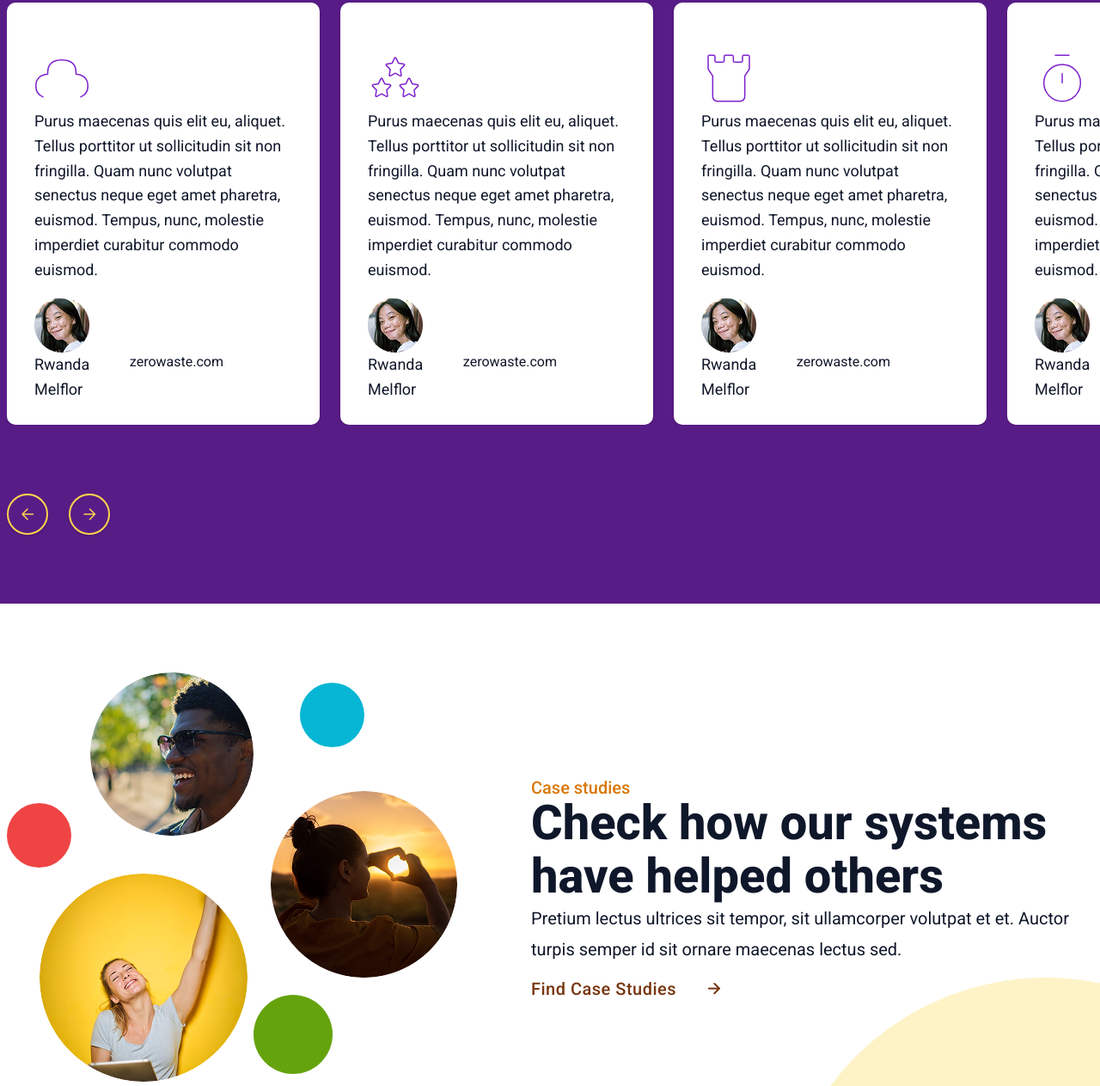
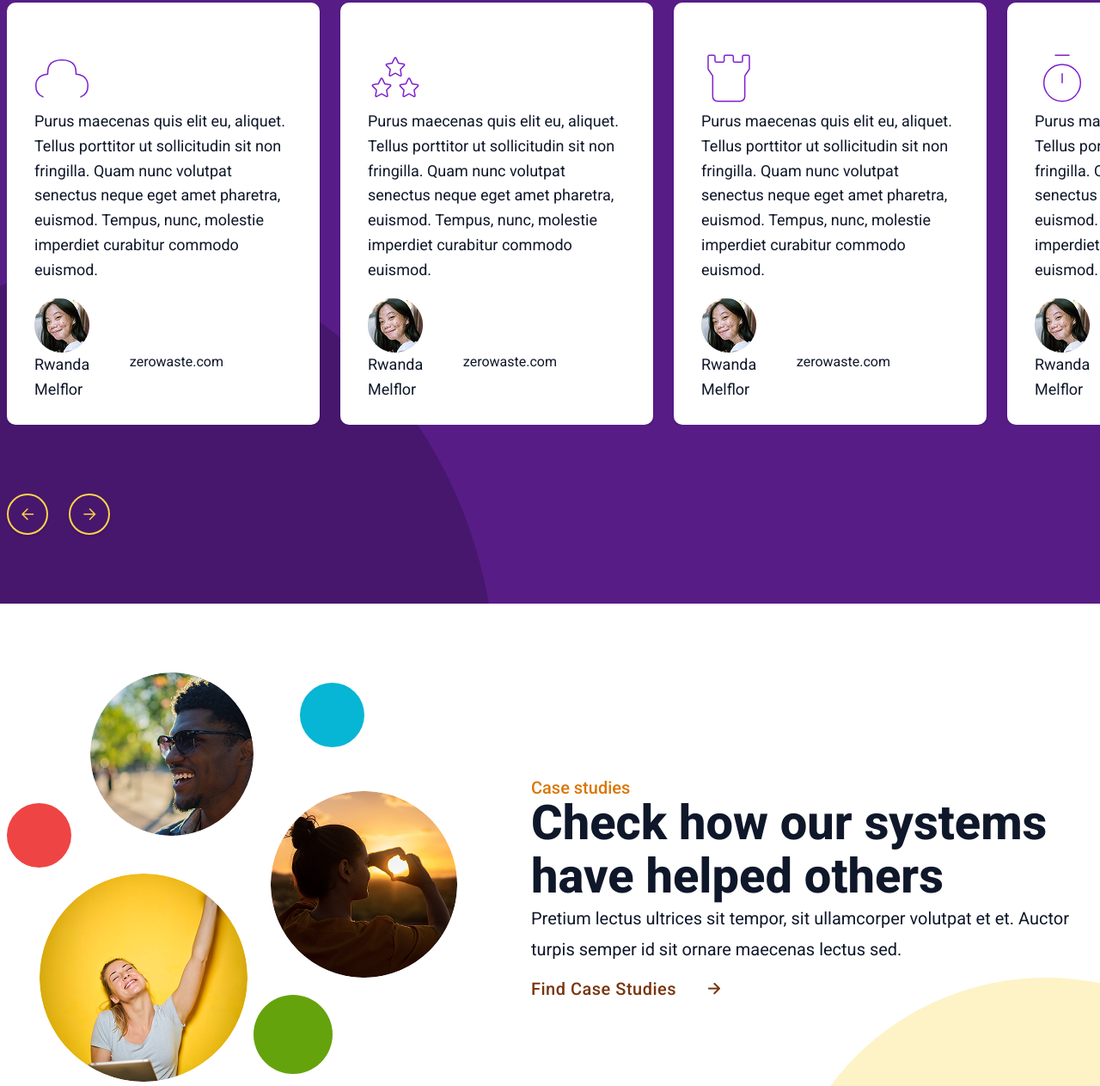
Before and after one commit to SomayehMokarramiR/MiniProject1__Solara, a plain HTML site: page index.html in a window 1280 px wide. Shown: the part 4503-5766 px from the top of the page at 86% size. Drawn offline with Linux system fonts and the light colour scheme.

Commit message:
fixed:shapes

```diff
--- a/index.html
+++ b/index.html
@@ -306,6 +306,10 @@
                 <button class="sectionFive-arrowBtn"><img src="/images/svg/arrow-left.svg" alt="arrow-left"  class="arrow-left"></button>
                 <button class="sectionFive-arrowBtn"><img src="/images/svg/arrow-right.svg"     alt="arrow-right" class="arrow-rigth"></button>
               </div>
+
+              <div class="sectionFive-vector">
+                <img src="/images/svg/VectorFive.svg" alt="VectorFive">
+              </div>
           </div>
 
         <div class="section__six">
--- a/styles/app.css
+++ b/styles/app.css
@@ -678,6 +678,9 @@ body {
   background-color: #581c87;
   display: flex;
   flex-direction: column;
+backdrop-filter: blur(10px);
+
+  position: relative;
 }
 .sectionFive__top {
   display: flex;
@@ -728,6 +731,7 @@ body {
   line-height: 24px;
   letter-spacing: 0.5px;
   color: rgba(120, 53, 15, 1);
+
 }
 /* .textBtnFive:hover {
   cursor: pointer;
@@ -742,6 +746,7 @@ body {
   opacity: 1;
   display: flex;
   overflow: hidden;
+  z-index: 2;
 }
 .sectionFive__contentBox {
   width: 364px;
@@ -841,6 +846,18 @@ body {
   width: 24px;
   height: 24px;
 }
+.sectionFive-vector {
+  width: 984.0001220703163px;
+  height: 1498.9998779296932px;
+  transform: rotate(180 deg);
+  /* angle: 180 deg; */
+  opacity: 0.5;
+  mix-blend-mode: Difference;
+  position: absolute;
+  left:0;
+  bottom:-1100px;
+  z-index: -1;
+}
 /* ---------------------------------------------End section Five */
 .section__six {
   max-width: 100%;
@@ -849,7 +866,7 @@ body {
   display: flex;
   flex-direction: row;
   gap: 80px;
-
+background-color: #fff;
   flex-shrink: 0;
   position: relative;
   overflow: hidden;
```
Also changed, not shown: images/svg/VectorFive.svg (added).
